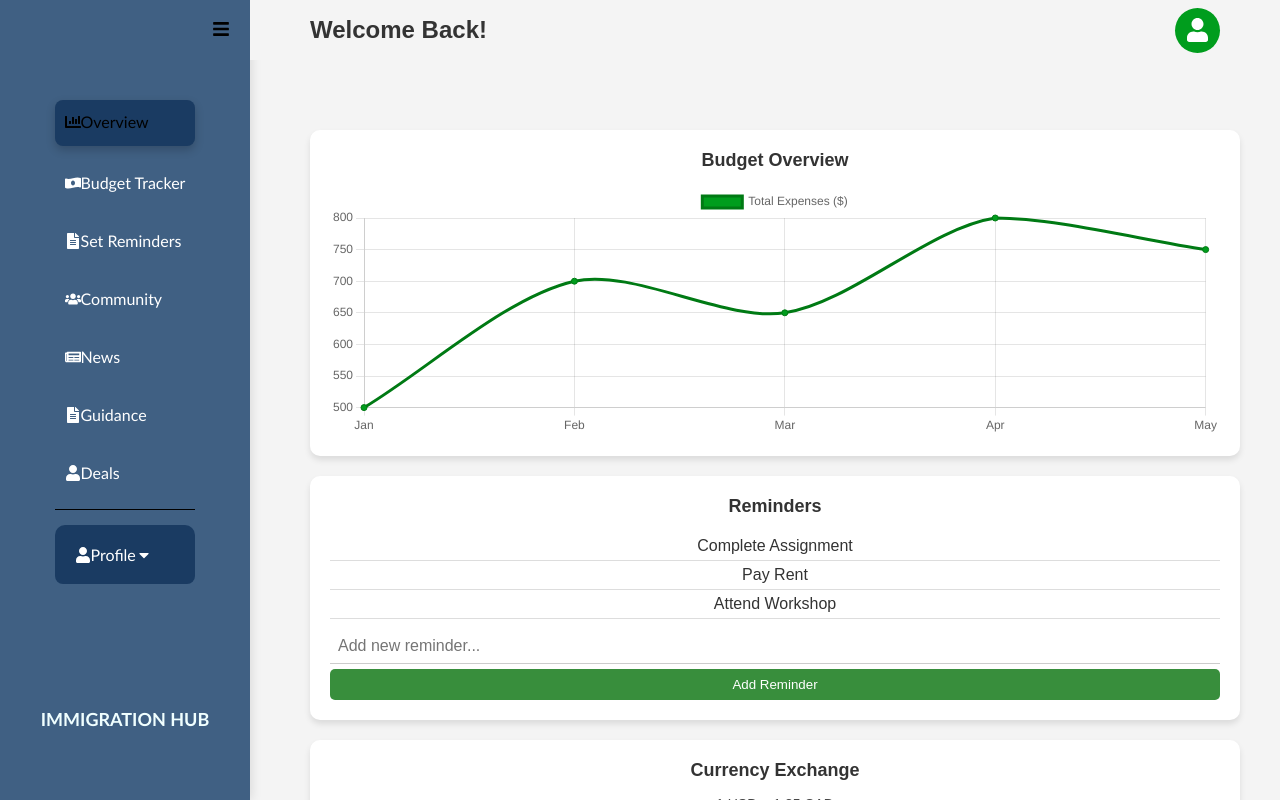
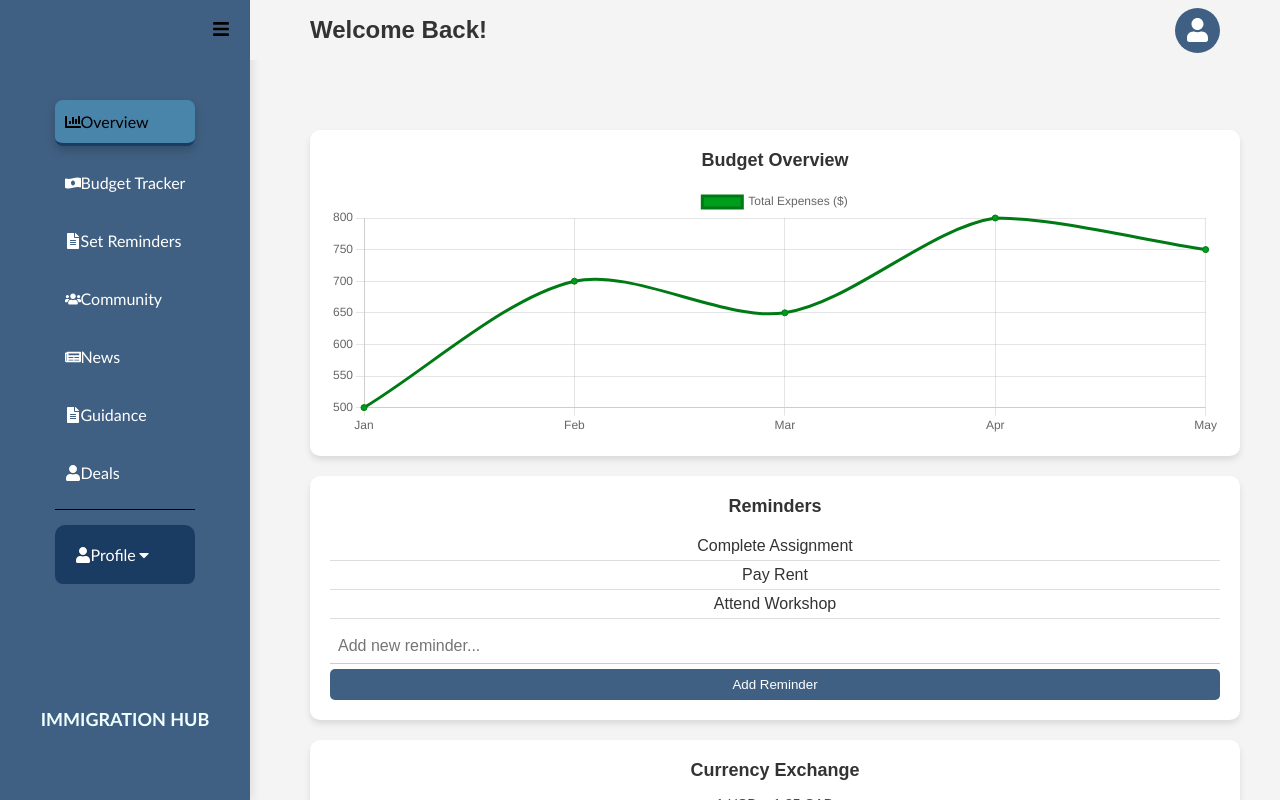
Before and after one commit to TEAM-MERAKI-NAA/MERAKI-FE, a React (Create React App) app: page /dashboard in a window 1280 px wide. Built offline with nearby package versions, Linux system fonts and the light colour scheme; sample sign-in values are in the browser's storage; the HTML template or start-up script is replaced by a standard one.

Commit message:
updated design and color

```diff
--- a/src/styles/Dashboard.css
+++ b/src/styles/Dashboard.css
@@ -69,7 +69,7 @@
 }
 
 .widget button {
-    background: #009d1d;
+    background: #406083;
     color: white;
     padding: 10px;
     border: none;
@@ -80,7 +80,7 @@
 }
 
 .widget button:hover {
-    background: #007a14;
+    background: #406083;
     transform: scale(1.05);
 }
 
@@ -102,7 +102,7 @@
 }
 
 .task-reminder button {
-    background: #388e3c;
+    background: #406083;
     color: white;
     padding: 8px;
     margin-top: 5px;
@@ -119,7 +119,7 @@
 }
 
 .currency-exchange button {
-    background: #388e3c;
+    background: #406083;
     color: white;
     padding: 8px;
     margin-top: 5px;
@@ -134,7 +134,7 @@ h1{
 }
 
 .account-button {
-    background: #009d1d;
+    background: #406083;
     color: white;
     padding: 12px;
     border-radius: 50%;
@@ -151,7 +151,7 @@ h1{
 
 /* Hover Effect */
 .account-button:hover {
-    background: #007a14;
+    background: #406083;
     transform: scale(1.1);
     box-shadow: 0px 6px 12px rgba(0, 0, 0, 0.3);
 }
@@ -221,7 +221,7 @@ h1{
 }
 
 .dropdown-menu ul li:hover {
-    background: #009d1d;
+    background: #406083;
     color: white;
 }
 
--- a/src/styles/Deals.css
+++ b/src/styles/Deals.css
@@ -63,7 +63,7 @@ h1 {
 
 .deal-card button {
   padding: 8px 15px;
-  background-color: #007BFF;
+  background-color: #406083;
   color: white;
   border: none;
   border-radius: 5px;
@@ -72,5 +72,5 @@ h1 {
 }
 
 .deal-card button:hover {
-  background-color: #0056b3;
+  background-color: #406083;
 }
--- a/src/styles/Profile.css
+++ b/src/styles/Profile.css
@@ -98,7 +98,7 @@ textarea {
 }
 
 .update-btn {
-    background: #388e3c;
+    background: #406083;
     color: white;
     padding: 12px;
     border: none;
@@ -114,7 +114,7 @@ textarea {
 }
 
 .update-btn:hover {
-    background: #388e3c;
+    background: #406083;
     transform: scale(1.05);
 }
 
--- a/src/styles/Sidebar.css
+++ b/src/styles/Sidebar.css
@@ -46,7 +46,7 @@ margin-top: 5pc}
 
 /* Active Page */
 .sidebar nav ul li.active a {
-    background: #1a3b62;
+    background: #4985aa;
     color: rgb(0, 0, 0);
     box-shadow: 0px 4px 10px rgba(0, 0, 0, 0.2);
     border-bottom: 3px solid #1a3b62;
@@ -54,7 +54,7 @@ margin-top: 5pc}
 
 /* Hover */
 .sidebar nav ul li a:hover {
-    background: #457b9d;
+    background: #4985aa;
     color: rgb(0, 0, 0);
 }
 
--- a/src/styles/Signup.css
+++ b/src/styles/Signup.css
@@ -25,7 +25,7 @@
 .signup-title {
     font-size: 30px; /* Slightly larger for better visibility */
     font-weight: 700;
-    color: #388e3c;
+    color: #406083;
     margin-bottom: 15px;
 }
 
```
